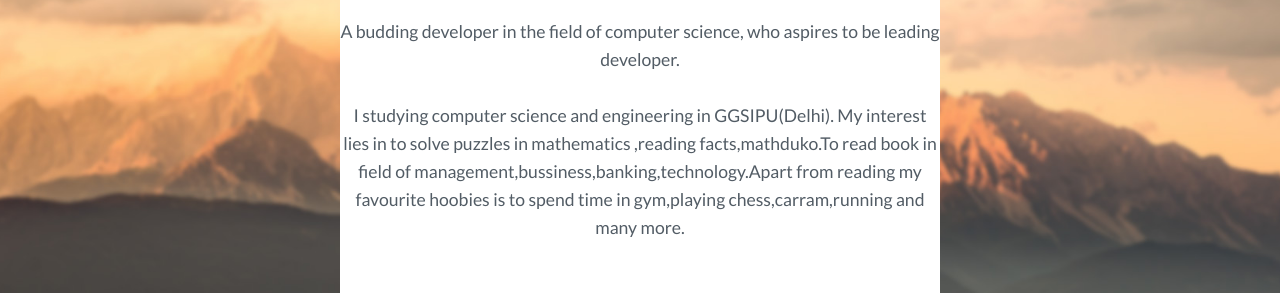
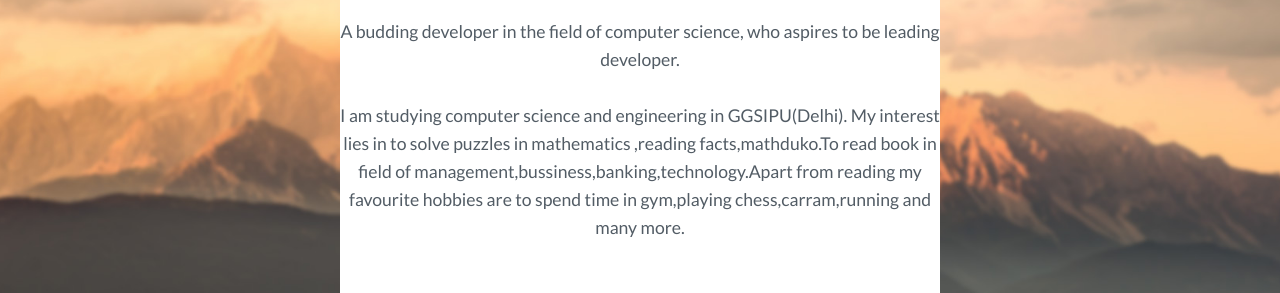
Before and after one commit to shyamendrasingh/amit2020cs.github.io, a Jekyll site: the page built from _pages/about.html, in a window 1280 px wide. Shown: the part 364-657 px from the top of the page. Built offline with Jekyll 4.4.1, drawn with Linux system fonts in a browser that asks for light colours.

Commit message:
Update about.html

```diff
--- a/_pages/about.html
+++ b/_pages/about.html
@@ -13,7 +13,7 @@ permalink: /about/
         <div class="author_info">
           <h2 class="author_title">{% if site.author-name %}{{site.author-name}}{% else %}Dwayne Newman{% endif %}</h2>
           <p class="author_subtitle">{% if site.about-author %}{{site.about-author}}{% else %} A budding developer in the field of computer science, who aspires to be leading developer.{% endif %}</p>
-          <p class="author_subtitle">I studying computer science and engineering in GGSIPU(Delhi). My interest lies in to solve puzzles in mathematics ,reading facts,mathduko.To read book in field of management,bussiness,banking,technology.Apart from reading my favourite hoobies is to spend time in gym,playing chess,carram,running and many more.</p>
+          <p class="author_subtitle">I am studying computer science and engineering in GGSIPU(Delhi). My interest lies in to solve puzzles in mathematics ,reading facts,mathduko.To read book in field of management,bussiness,banking,technology.Apart from reading my favourite hobbies are to spend time in gym,playing chess,carram,running and many more.</p>
         </div>
       </div>
 
```
